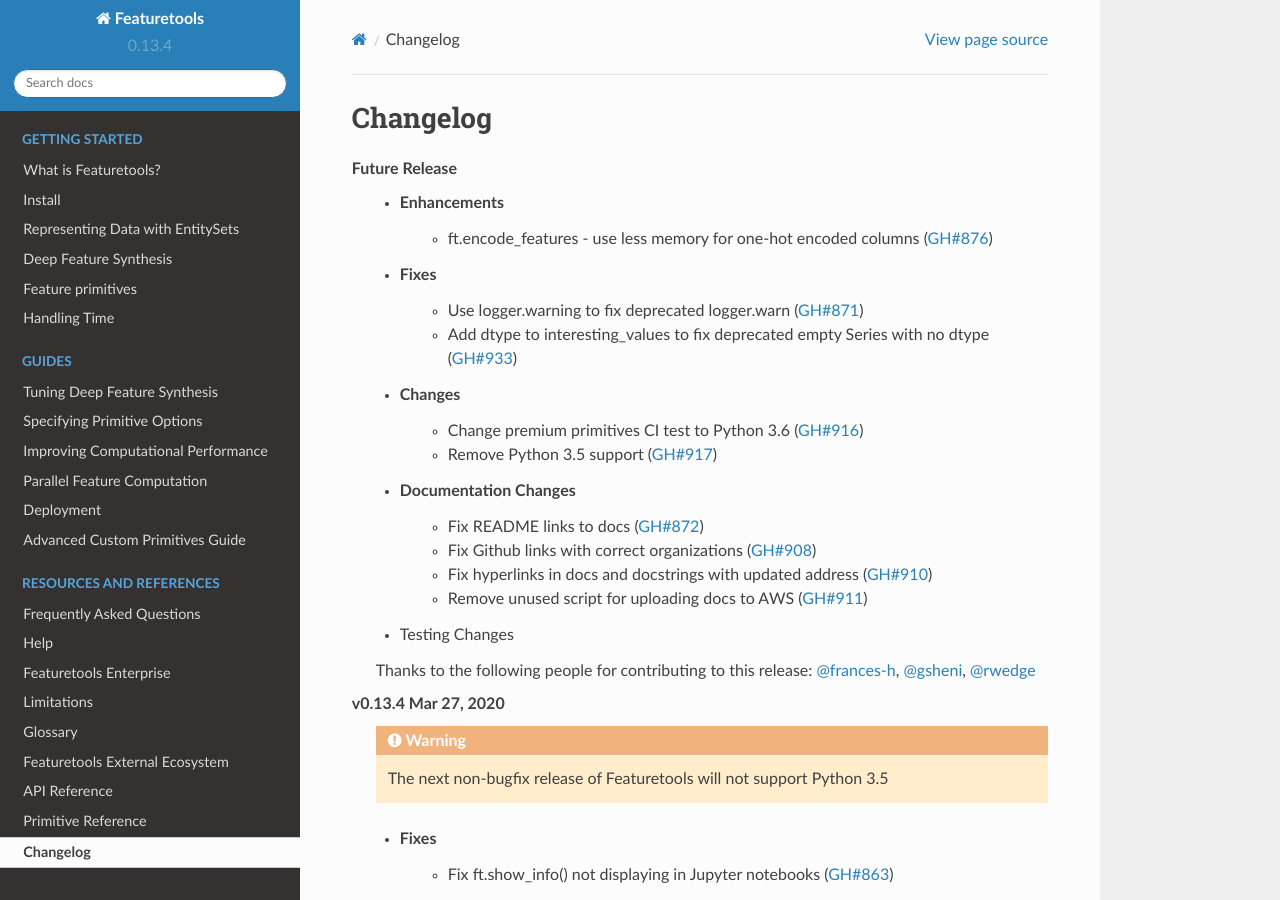
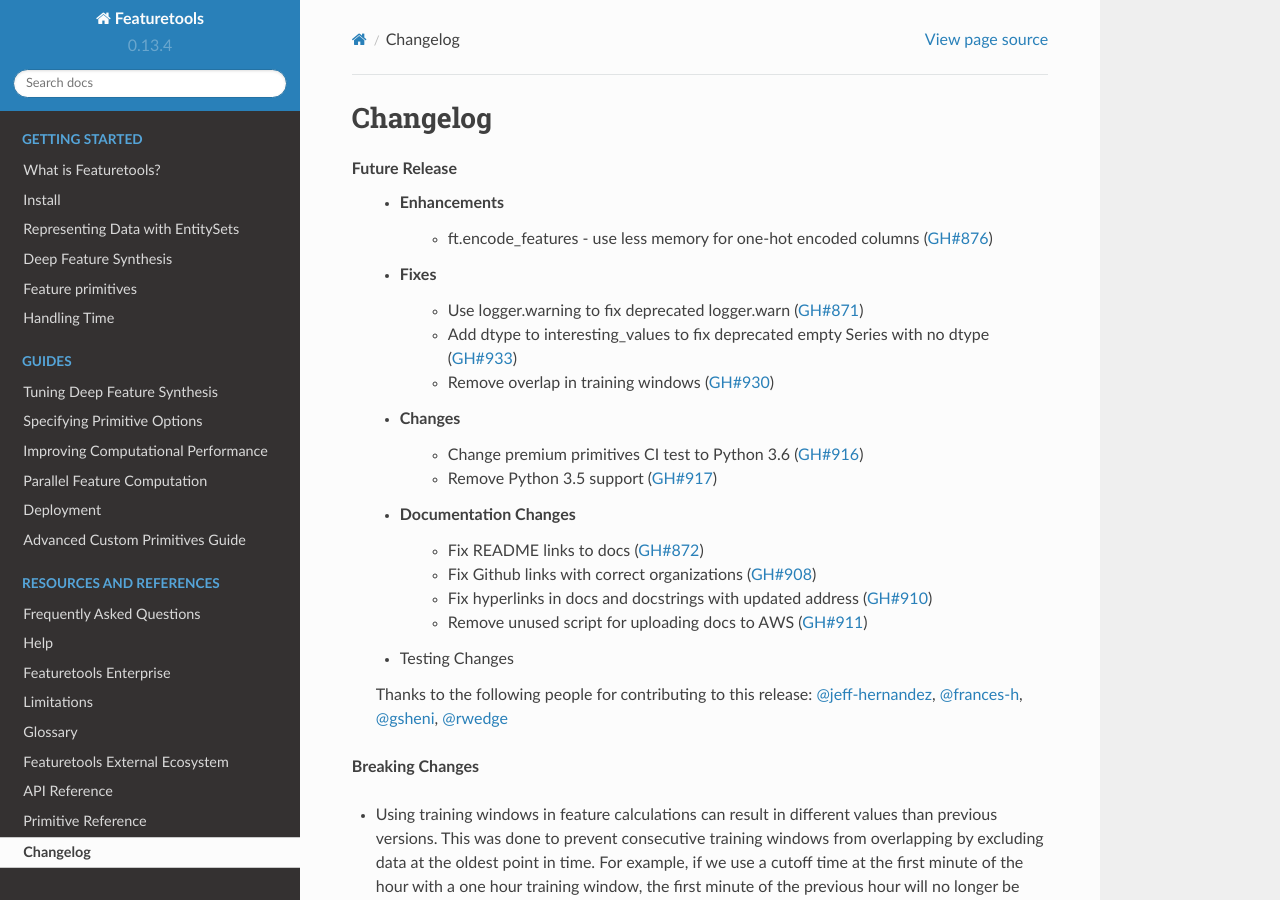
Before and after one commit to alteryx/featuretools, a Sphinx documentation site: the page built from docs/source/changelog.rst, in a window 1280 px wide and 900 px high. Built offline with Sphinx 7.4.7 and the Read the Docs theme 2.0.0, drawn with Linux system fonts in a browser that asks for light colours; pages that are not in the unit, such as notebooks, are missing from menus; comment, search, counter and statistics services are not loaded; some of the changed text lies outside the part shown.

Commit message:
Remove Overlap in Training Windows (#930)

```diff
--- a/docs/source/changelog.rst
+++ b/docs/source/changelog.rst
@@ -8,6 +8,7 @@
     * Fixes
         * Use logger.warning to fix deprecated logger.warn (:pr:`871`)
         * Add dtype to interesting_values to fix deprecated empty Series with no dtype (:pr:`933`)
+        * Remove overlap in training windows (:pr:`930`)
     * Changes
         * Change premium primitives CI test to Python 3.6 (:pr:`916`)
         * Remove Python 3.5 support (:pr:`917`)
@@ -19,7 +20,14 @@
     * Testing Changes
 
     Thanks to the following people for contributing to this release:
-    :user:`frances-h`, :user:`gsheni`, :user:`rwedge`
+    :user:`jeff-hernandez`, :user:`frances-h`, :user:`gsheni`, :user:`rwedge`
+
+**Breaking Changes**
+
+* Using training windows in feature calculations can result in different values than previous versions.
+  This was done to prevent consecutive training windows from overlapping by excluding data at the oldest point in time.
+  For example, if we use a cutoff time at the first minute of the hour with a one hour training window,
+  the first minute of the previous hour will no longer be included in the feature calculation.
 
 **v0.13.4 Mar 27, 2020**
     .. warning::
```
Also changed, not shown: 3 other files.
